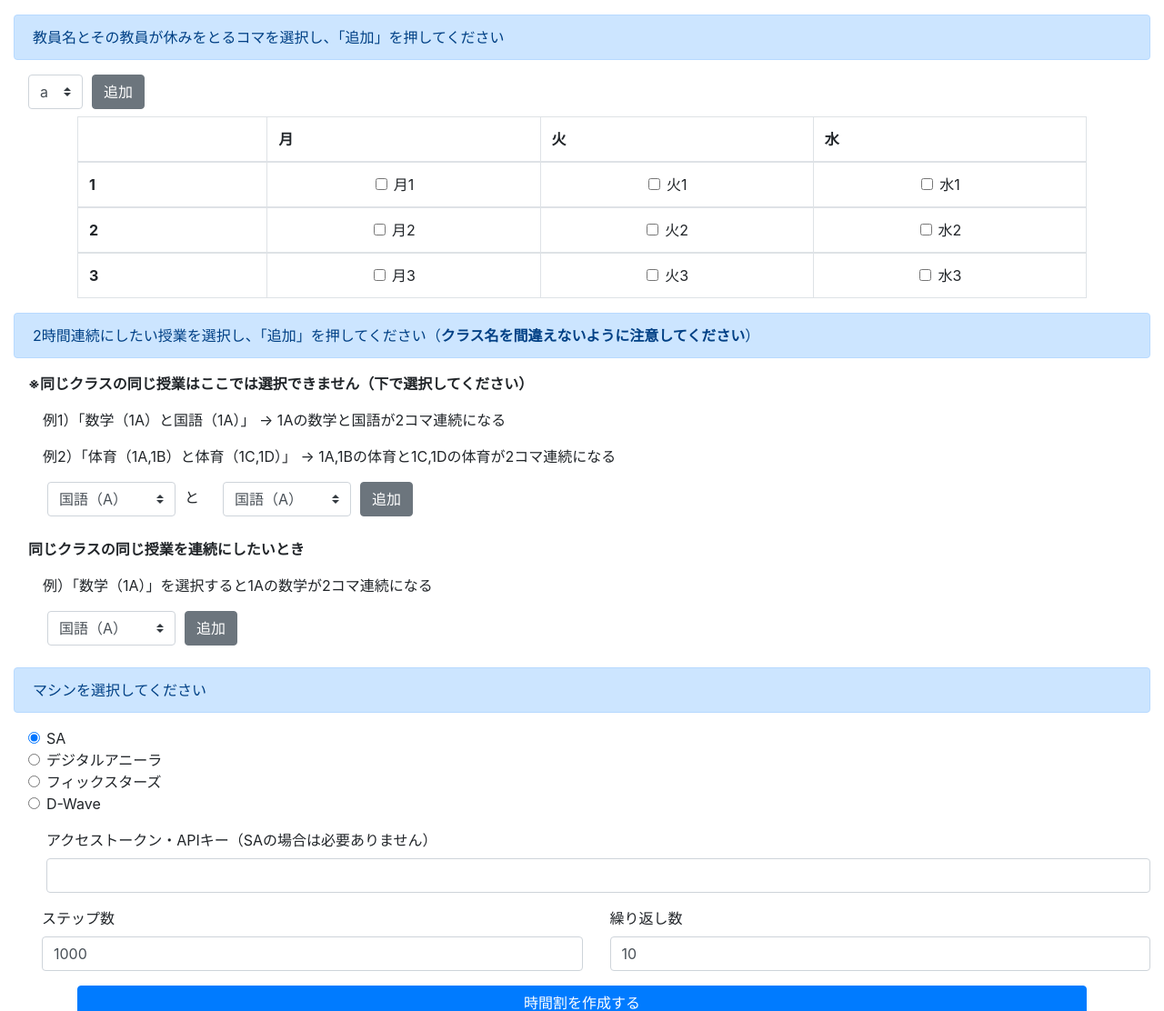
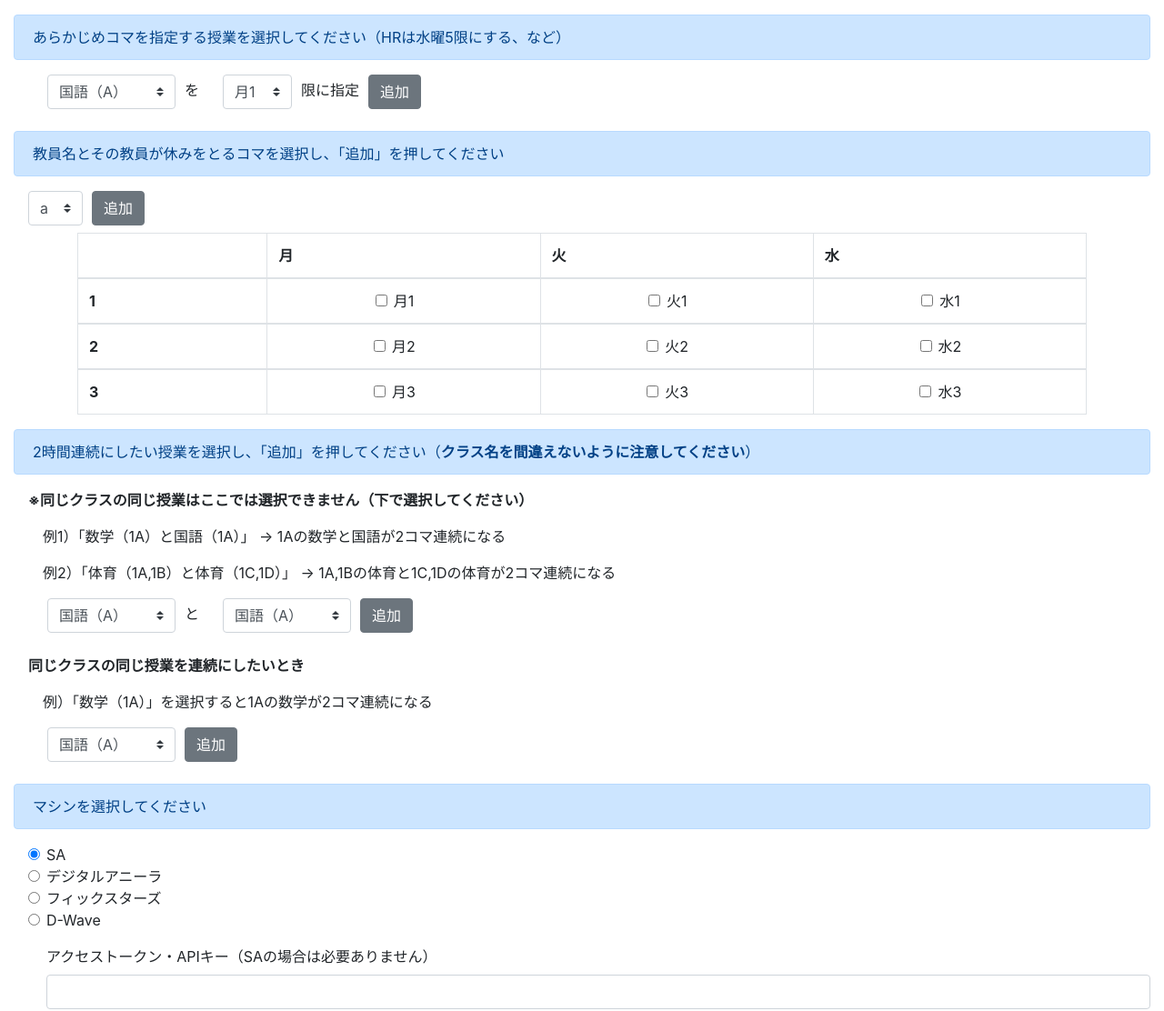
Before and after one commit to CanonMukai/timetable, a Django app: page /make/constraint/ in a window 1280 px wide. Shown: the part 56-1168 px from the top of the page at 91% size. Run offline with Django 3.2, Linux system fonts and the light colour scheme; data comes from the database, SQL or seed files in the repository; both versions use the stored data as it was after the commit; some libraries are stand-ins or nearby versions.

Commit message:
Fix classes before calculation

```diff
--- a/make/models.py
+++ b/make/models.py
@@ -34,6 +34,15 @@ class TimeTable(models.Model):
     {'0,9 1,10 2,11': '国語（1A）と国語（1B）', '3,4 5,6': '英語（1A）'}
     """
 
+    pre_fix = models.TextField(default=json.dumps({}))
+    """
+    {ID * weekly + koma: 1, ID * weekly + koma: 1, ... }
+    """
+    fix_display = models.TextField(default=json.dumps([]))
+    """
+    [{'name': '国語（A）', 'koma': '月1', 'id': 0}, ... ]
+    """
+
     steps = models.IntegerField(default=1000)
     reads = models.IntegerField(default=10)
     class_table_list = models.TextField(null=True)
--- a/make/views.py
+++ b/make/views.py
@@ -105,9 +105,15 @@ def constraint(request):
         'days': ['月', '火', '水', '木', '金', '土'][:length],
         'tabledict': table_dict,
         'jugyo': jugyo_dict,
+        'gen_dict': gen_dict,
     }
     if request.method == 'POST':
-        post_set = {'add', 'clear', 'clear-all', 'add4', 'add4-same', 'clear-all4'}
+        print(request.POST)
+        post_set = {
+            'add', 'clear', 'clear-all',
+            'add4', 'add4-same', 'clear-all4',
+            'fix', 'clear-fix', 'clear-fix-all',
+        }
         if post_set & set(request.POST):
             # TODO: 戻るボタンを押されたときの挙動 現在追加済みの休むコマが誤って表示される
             # 制約3: 先生の都合の取得
@@ -180,6 +186,31 @@ def constraint(request):
                     con4_display = {}
                 t.renzoku_ID = json.dumps(renzoku_ID)
                 t.con4_display = json.dumps(con4_display)
+            if {'fix', 'clear-fix', 'clear-fix-all'} & set(request.POST):
+                if 'fix' in request.POST:
+                    cell_list = json.loads(t.cell_list)
+                    pre_fix = ast.literal_eval(t.pre_fix)
+                    class1, name1 = map(str, request.POST['fix_class'].split())
+                    koma = int(request.POST['fix_koma'])
+                    for i in range(len(cell_list)):
+                        if cell_list[i][1] == name1 and cell_list[i][2] == class1:
+                            # 複数同じ授業がある場合、一つの授業のみに適用される
+                            pre_fix[i * t.weekly + koma] = 1
+                            t.pre_fix = json.dumps(pre_fix)
+                            fix_display = ast.literal_eval(t.fix_display)
+                            info = {
+                                'name': '{}（{}）'.format(name1, class1),
+                                'koma': gen_dict[koma],
+                                'id': i * t.weekly + koma,
+                            }
+                            if info not in fix_display:
+                                fix_display.append(info)
+                            t.fix_display = json.dumps(fix_display)
+                            break
+                elif 'clear-fix-all' in request.POST:
+                    t.pre_fix = json.dumps({})
+                    t.fix_display = json.dumps([])
+            print('t.prefix = ' + str(ast.literal_eval(t.pre_fix)))
             t.save()
             # 表示部分
             # 各教員の休むコマ
@@ -191,6 +222,8 @@ def constraint(request):
             params['con3'] = con3_gen
             # 2時間連続のコマ
             params['renzoku'] = con4_display
+            # fixする授業
+            params['fix'] = ast.literal_eval(t.fix_display)
             return render(request, 'make/constraint.html', params)
         elif 'make' in request.POST:
             t.steps = int(request.POST['steps'])
@@ -216,6 +249,7 @@ def constraint(request):
             t.teacher_table_list = json.dumps(teacher_table_list)
             t.save()
             return HttpResponseRedirect(reverse('make:success'))
+        return render(request, 'make/constraint.html', params)
     else:
         return render(request, 'make/constraint.html', params)
 
--- a/templates/make/constraint.html
+++ b/templates/make/constraint.html
@@ -4,6 +4,54 @@
 
 <form action="" method="POST" enctype="multipart/form-data">
     {% csrf_token %}
+    <!-- 固定授業 -->
+    <div class="alert alert-primary mt-3" role="alert">
+        あらかじめコマを指定する授業を選択してください（HRは水曜5限にする、など）
+    </div>
+    <div class="form-row align-items-center ml-3">
+        <div class="col-auto ml-3">
+            <select class="custom-select mr-sm-2 mb-2" id="fix_class" name="fix_class">
+                {% for key, value in jugyo.items %}
+                <option value="{{ key }}">{{ value }}</option>
+                {% endfor %}
+            </select>
+        </div>
+        <div class="col-auto mt-1">
+            <p>を</p>
+        </div>
+        <div class="col-auto ml-3">
+            <select class="custom-select mr-sm-2 mb-2" id="fix_koma" name="fix_koma">
+                {% for key, value in gen_dict.items %}
+                <option value="{{ key }}">{{ value }}</option>
+                {% endfor %}
+            </select>
+        </div>
+        <div class="col-auto mt-1">
+            <p>限に指定</p>
+        </div>
+        <div class="col-auto">
+            <button type="submit" class="btn btn-secondary mb-2" name="fix">追加</button>
+        </div>
+    </div>
+    <!-- 加えたfix授業の表示 -->
+    <div class="m-3" style="background-color: whitesmoke;">
+        {% if fix %}
+        <div class="m-3">
+            <p>現在追加済みのコマ指定の授業</p>
+        </div>
+        <div class="m-3">
+            {% for f in fix %}
+            <li class="m-3">{{ f.name }} ： {{ f.koma }}限　<button type="submit" class="btn btn-outline-secondary btn-sm"
+                    id="clear-fix" name="clear-fix" value="{{ f.id }}" disabled>取り消す</button></li>
+            {% endfor %}
+        </div>
+        <div class="m-3">
+            <button type="submit" class="btn btn-outline-secondary btn-sm" id="clear-fix-all"
+                name="clear-fix-all">全コマ指定の授業を取り消す</button>
+        </div>
+        {% endif %}
+    </div>
+
     <!-- 教員の都合追加 -->
     <div class="alert alert-primary mt-3" role="alert">
         教員名とその教員が休みをとるコマを選択し、「追加」を押してください
@@ -93,7 +141,9 @@
                 {% endfor %}
             </select>
         </div>
-        <div class="col-auto mt-1"><p>と</p></div>
+        <div class="col-auto mt-1">
+            <p>と</p>
+        </div>
         <div class="col-auto ml-3">
             <label class="mr-sm-2 sr-only" for="jugyo2">Preference</label>
             <select class="custom-select mr-sm-2 mb-2" id="jugyo2" name="jugyo2">
```
Also changed, not shown: make/functions.py (+14 -1 lines), db.sqlite3, make/migrations/0022_timetable_pre_fix.py (added), make/migrations/0023_auto_20201123_0253.py (added), make/migrations/0024_timetable_fix_display.py (added).
